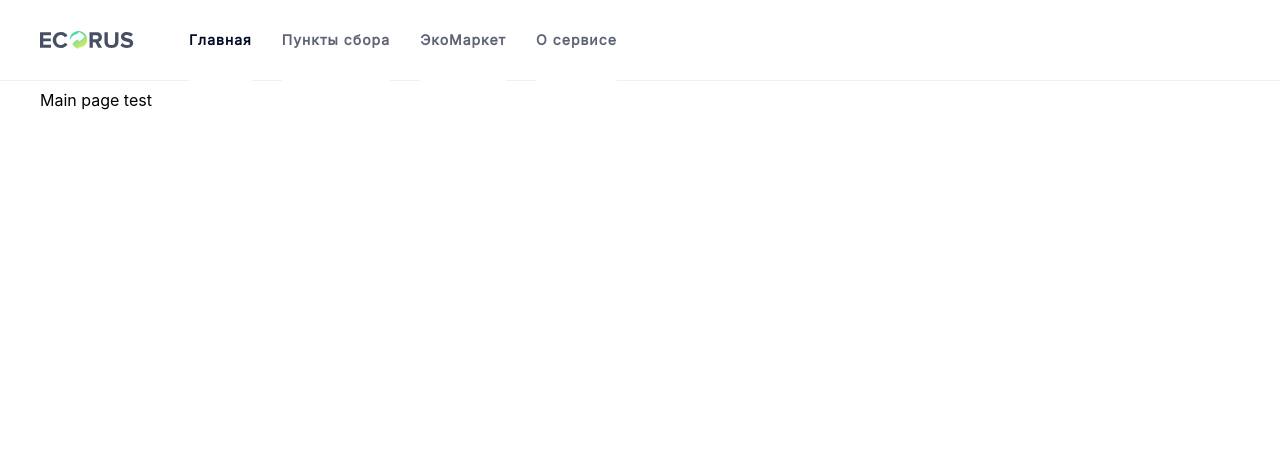
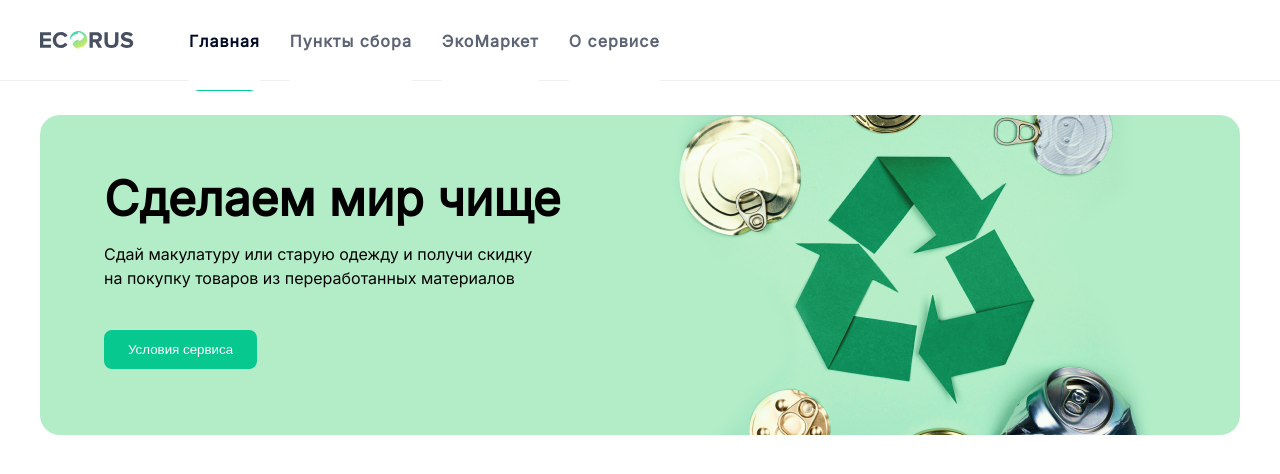
Before and after one commit to tyuop077/FrontendEco, a React (Create React App) app: page / in a window 1280 px wide. Shown: the top 474 px of the page. Built offline with nearby package versions, Linux system fonts and the light colour scheme.

Commit message:
Implemented slider banner

```diff
--- a/src/App.scss
+++ b/src/App.scss
@@ -1,3 +1,8 @@
+@import url('https://fonts.googleapis.com/css2?family=Inter&display=swap');
+body {
+  font-family: "Inter", sans-serif;
+}
+
 /*body {
   -webkit-transform: scale(0.67);
   -moz-transform: scale(0.67);
--- /dev/null
+++ b/src/app/components/slider/Slider.module.scss
@@ -0,0 +1,37 @@
+.slider {
+  background: #B3EDC8;
+  width: 1200px;
+  border-radius: 20px;
+  height: 320px;
+  [class="content"] {
+    padding: 56px 77px 56px 64px;
+    h2 {
+      font-size: 48px;
+      line-height: 56px;
+      margin: 0 0 15px 0;
+    }
+    span {
+      font-size: 16px;
+      line-height: 24px;
+    }
+    button {
+      padding: 12px 24px;
+      border-radius: 8px;
+      background: #07C88E;
+      color: #FFFFFF;
+      border: none;
+      cursor: pointer;
+      margin-top: 40px;
+      &:hover {
+        background: #0bb682;
+      }
+      &:active {
+        background: #0a9f72;
+      }
+    }
+    img {
+      float: right;
+      margin-top: -56px; // as content 56px padding itself
+    }
+  }
+}
--- /dev/null
+++ b/src/app/components/slider/Slider.tsx
@@ -0,0 +1,13 @@
+import styles from "./Slider.module.scss";
+import Recycling from "../../assets/recyclingFlat.png";
+
+export default () => <>
+    <div className={styles.slider}>
+        <div className="content">
+            <img src={Recycling} alt="Recycling" />
+            <h2>Сделаем мир чище</h2>
+            <span>Сдай макулатуру или старую одежду и получи скидку<br/>на покупку товаров из переработанных материалов</span>
+            <button>Условия сервиса</button>
+        </div>
+    </div>
+</>
--- a/src/app/containers/root/Container.module.scss
+++ b/src/app/containers/root/Container.module.scss
@@ -1,5 +1,5 @@
 .container {
-  padding: 10px;
+  padding: 35px 0 0 0;
   margin: 80px auto 0 auto;
   width: 1200px;
 }
--- a/src/app/containers/root/RootHeader.module.scss
+++ b/src/app/containers/root/RootHeader.module.scss
@@ -1,5 +1,3 @@
-@import url('https://fonts.googleapis.com/css2?family=Inter&display=swap');
-
 .header {
   position: fixed;
   height: 80px;
@@ -29,7 +27,7 @@
     padding: 15px;
     float: right;
     list-style-type: none;
-    font: 14px/18px "Inter", sans-serif;
+    font-size: 14px/18px;
     font-weight: bold;
     a {
       //text-decoration: none;
--- a/src/app/pages/main/Main.tsx
+++ b/src/app/pages/main/Main.tsx
@@ -1,2 +1,4 @@
+import Slider from "../../components/slider/Slider";
+
 export default () =>
-    <span>Main page test</span>
+    <Slider />
```
Also changed, not shown: src/app/assets/recyclingFlat.png (added).
